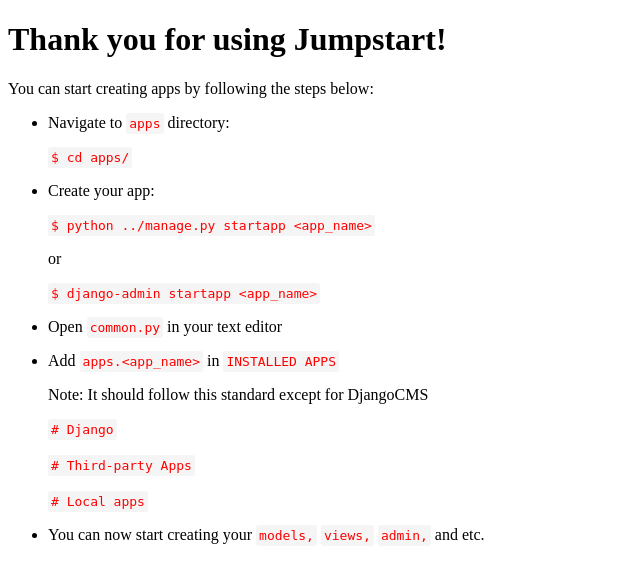
After one commit to jumpstartv2/sanszdemo2, a Django app: page / in a window 1280 px wide. The commit adds this page. Shown: the top 583 px of the page, without its empty margins (0-640 px from the left). Run offline with Django 3.2, Linux system fonts and the light colour scheme.

Commit message:
Initial Commit

```diff
--- a/conf/urls.py
+++ b/conf/urls.py
@@ -29,7 +29,9 @@ Django Macros Url:
 """
 from django.conf.urls import url
 from django.contrib import admin
+from django.views.generic import TemplateView
 
 urlpatterns = [
+    url(r'^$', TemplateView.as_view(template_name="_jumpstart.html")),
     url(r'^admin/', admin.site.urls),
 ]
--- /dev/null
+++ b/frontend/templates/_jumpstart.html
@@ -0,0 +1,50 @@
+{% extends "base.html" %}
+
+{% block title %} Jumpstart {% endblock title %}
+{% block custom_css %}
+<style type="text/css">
+    code {
+        color: red;
+        background: whitesmoke;
+        padding: 3px;
+        border-radius: 3px;
+    }
+</style>
+{% endblock custom_css %}
+
+{% block content %}
+    <h1>Thank you for using Jumpstart!</h1>
+    <p>You can start creating apps by following the steps below:</p>
+    <ul>
+        <li>
+            <p>Navigate to <code>apps</code> directory:</p>
+            <code> $ cd apps/ </code>
+        </li>
+        <li>
+            <p>Create your app:</p>
+            <code> $ python ../manage.py startapp &lt;app_name&gt; </code>
+            <p> or </p>
+            <code> $ django-admin startapp &lt;app_name&gt; </code>
+        </li>
+        <li>
+            <p>Open <code>common.py</code> in your text editor</p>
+        </li>
+        <li>
+            <p>Add <code>apps.&lt;app_name&gt;</code> in <code>INSTALLED APPS</code></p>
+            <p>Note: It should follow this standard except for DjangoCMS</p>
+            <p>
+                <code># Django</code>
+                <br><br>
+                <code># Third-party Apps</code>
+                <br><br>
+                <code># Local apps</code>
+            </p>
+        </li>
+        <li>
+            You can now start creating your
+            <code>models,</code>
+            <code>views,</code>
+            <code>admin,</code> and etc.
+        </li>
+    </ul>
+{% endblock content %}
--- a/frontend/templates/base.html
+++ b/frontend/templates/base.html
@@ -1,10 +1,13 @@
-{%  load static %}
-
+{% load static %}
 <!DOCTYPE html>
-<html>
-<title>Title</title>
-<meta charset="UTF-8">
-<meta name="viewport" content="width=device-width, initial-scale=1">
+<html lang="en">
+<head>
+    <meta name="viewport" content="width=device-width, initial-scale=1">
+    <meta charset="UTF-8">
+    <title>{% block title %}Title{% endblock title %}</title>
+    {% block custom_css %}
+    {% endblock custom_css %}
+</head>
 
 <body>
     <div>
```
Also changed, not shown: 2 other files.
